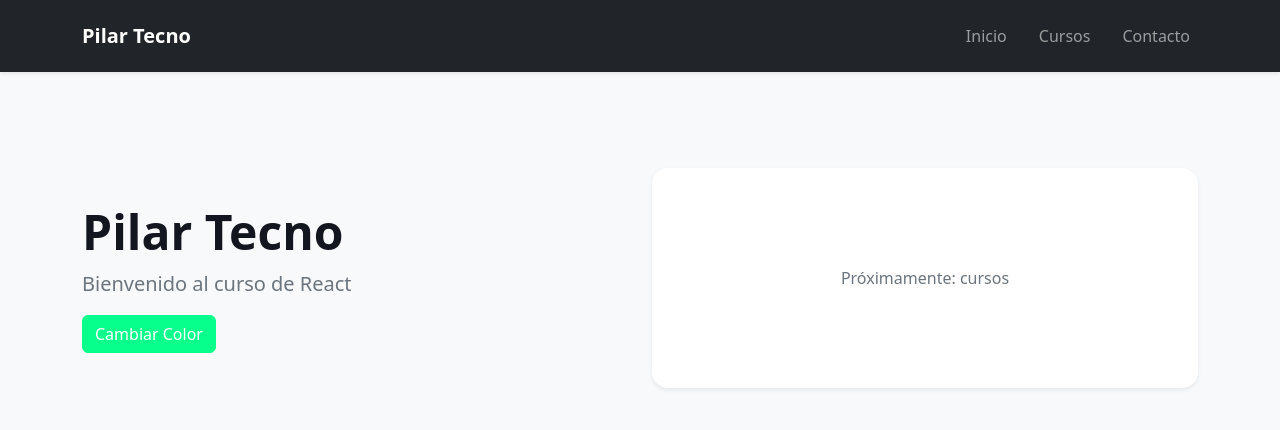
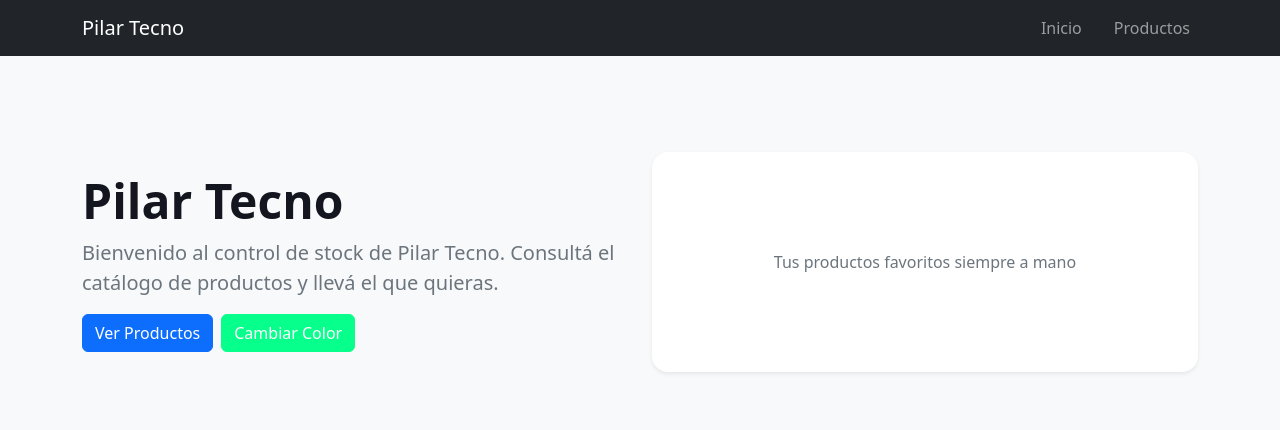
Before and after one commit to leandropoggiese/landing-pilar-tecno, a React (Vite) app: page / in a window 1280 px wide. Shown: the top 430 px of the page. Built offline with nearby package versions, Linux system fonts and the light colour scheme.

Commit message:
feat: organizar la app en paginas de Inicio y Productos

```diff
--- a/src/App.tsx
+++ b/src/App.tsx
@@ -1,14 +1,20 @@
-import { Container, Row, Col } from "react-bootstrap";
+import { Routes, Route } from "react-router-dom";
 import BarraNavegacion from "./components/BarraNavegacion/BarraNavegacion";
+import PaginaInicio from "./pages/PaginaInicio";
+import PaginaProductos from "./pages/PaginaProductos";
+
+// import ".//App.css"
 
 
-import ".//App.css"
-import SeccionHero from "./components/SeccionHero/SeccionHero";
 function App() {
   return (
   <>
     <BarraNavegacion />
-    <SeccionHero />
+    <Routes>
+      <Route path="/" element={<PaginaInicio />} />
+      <Route path="/productos" element={<PaginaProductos />} />
+
+    </Routes>
   </>
   );
 }
--- a/src/components/BarraNavegacion/BarraNavegacion.tsx
+++ b/src/components/BarraNavegacion/BarraNavegacion.tsx
@@ -1,4 +1,5 @@
 import { Navbar, Nav, Container } from "react-bootstrap";
+import {Link} from "react-router-dom";
 
 const BarraNavegacion = () => {
   return (
@@ -7,18 +8,18 @@ const BarraNavegacion = () => {
       variant="dark"
       expand="lg"
       sticky="top"
-      className="shadow-sm py-3"
+
     >
         <Container>
-            <Navbar.Brand href="#Inicio" className="fw-bold">
+            <Navbar.Brand as={Link} to="/">
                 Pilar Tecno
             </Navbar.Brand>
             <Navbar.Toggle aria-controls="navbar-principal" />
                 <Navbar.Collapse id="navbar-principal">
                     <Nav className="ms-auto gap-lg-3">
-                        <Nav.Link href="#inicio"> Inicio </Nav.Link>
-                        <Nav.Link href="#cursos"> Cursos </Nav.Link>
-                        <Nav.Link href="contacto"> Contacto </Nav.Link>
+                        <Nav.Link as= {Link} to="/" > Inicio </Nav.Link>
+                        <Nav.Link as= {Link} to="/productos" > Productos </Nav.Link>
+
                     </Nav>
                 </Navbar.Collapse>
 
--- /dev/null
+++ b/src/pages/PaginaInicio.tsx
@@ -0,0 +1,36 @@
+import { Container, Row, Col } from "react-bootstrap";
+import { Link } from "react-router-dom";
+import BotonColor from "../components/BotonColor/BotonColor";
+const PaginaInicio = () => {
+ return (
+    <section className="py-5 bg-light">
+ <Container className="py-5">
+ <Row className="align-items-center g-4">
+ <Col md={6}>
+ <h1 className="display-5 fw-bold">Pilar Tecno</h1>
+ <p className="lead text-secondary">
+ Bienvenido al control de stock de Pilar Tecno. Consultá el catálogo de productos y llevá el que quieras.
+ </p>
+ <div className="d-flex gap-2">
+ <Link to="/productos" className="btn btn-primary">
+ Ver Productos
+ </Link>
+ <BotonColor />
+ </div>
+ </Col>
+ <Col md={6}>
+   <div
+   className= "rounded-4 bg-white shadow-sm d-flex align-items-center justify-content-center"
+   style={{minHeight: "220px"}}
+   >
+      <span className= "text-secondary"> Tus productos favoritos siempre a mano
+
+      </span>
+   </div>
+ </Col>
+ </Row>
+ </Container>
+ </section>
+ );
+};
+export default PaginaInicio;
--- /dev/null
+++ b/src/pages/PaginaProductos.tsx
@@ -0,0 +1,12 @@
+import{Container} from "react-bootstrap";
+import ListaProductos from "../components/ListaProductos/ListaProductos";
+
+const PaginaProductos = () => {
+    return(
+        <Container className="py-5">
+            <ListaProductos />
+        </Container>
+    );
+};
+
+export default PaginaProductos;
```
